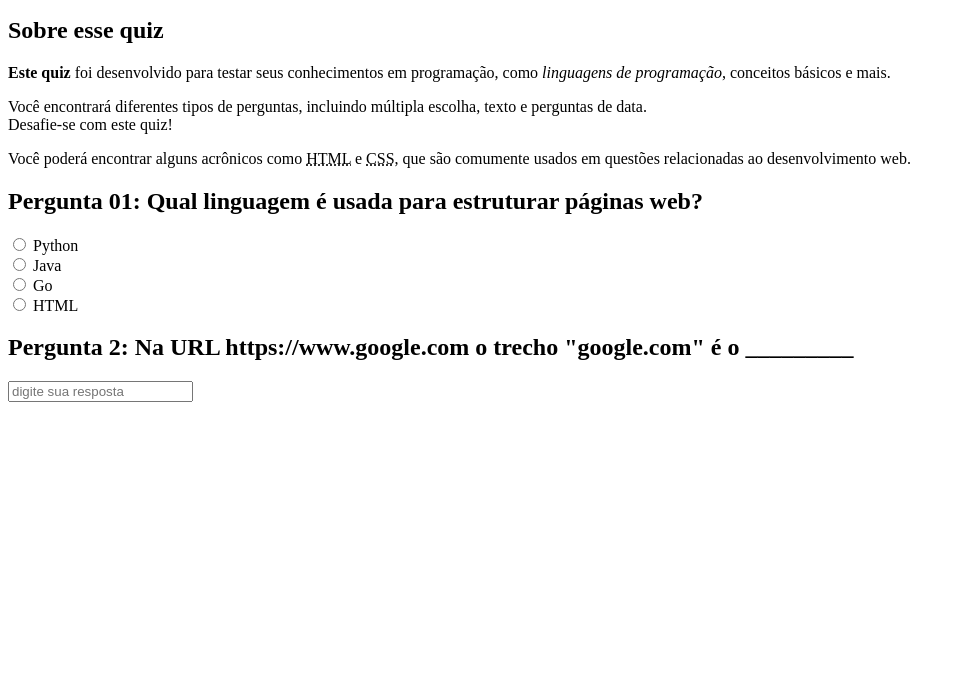
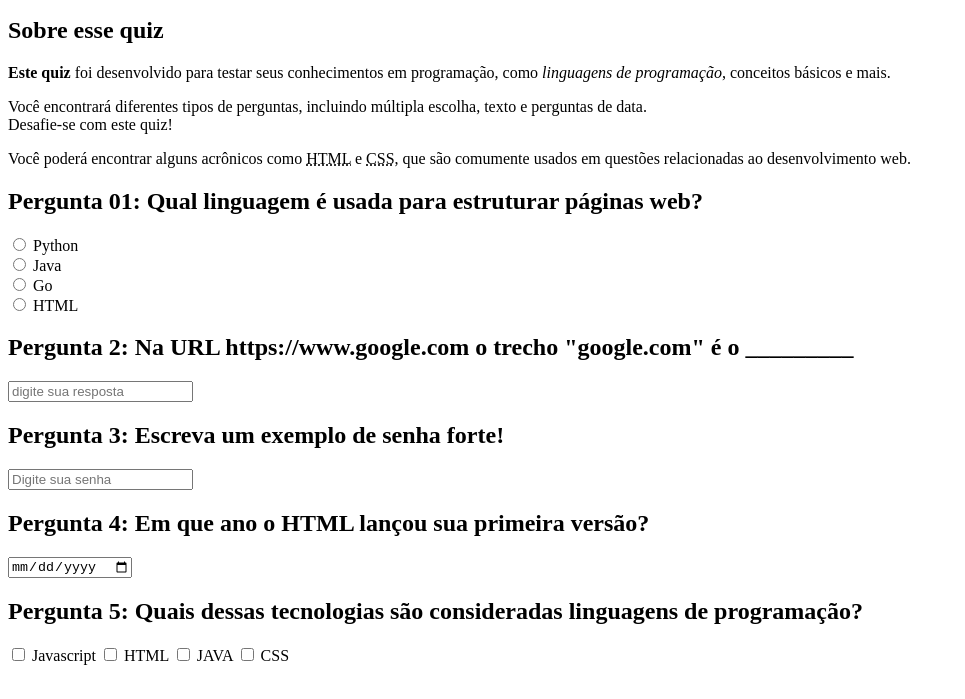
Before and after one commit to darkbehemoth13/HtmlBallerine, a plain HTML site: page index.html in a window 1280 px wide. Shown: the part 101-800 px from the top of the page, without its empty margins (0-965 px from the left). Drawn offline with Linux system fonts and the light colour scheme.

Commit message:
Adcionados mais inputs até pergunta 5.

```diff
--- a/index.html
+++ b/index.html
@@ -59,6 +59,48 @@
 
 
            </section>
+           <!--Pergunta 3: Senha-->
+           <section>
+            <h2>Pergunta 3: Escreva um exemplo de senha forte!</h2>
+                <form >
+                    <input type="password" name="pergunta3" id="p3"
+                    placeholder="Digite sua senha" >
+
+                </form>
+
+           </section>
+           <!--Pergunta 4: Data-->
+           <section>
+                <h2>Pergunta 4: Em que ano o HTML lançou sua primeira versão? </h2>
+                <form>
+
+                    <input type="date" id="p4" name="pergunta4">
+
+                </form>
+           </section>
+           <!--Pergunta 5: Múltipla escolha -->
+           <section>
+                <h2>Pergunta 5: Quais dessas tecnologias são consideradas linguagens de programação?</h2>
+                <form>
+                    <input type="checkbox" name="pergunta5" id="p5a" value="Javascript">
+                    <label for="p5a">Javascript</label>
+
+                    <input type="checkbox" name="pergunta5" id="p5b" value="HTML">
+                    <label for="p5a">HTML</label>
+
+                    <input type="checkbox" name="pergunta5" id="p5c" value="JAVA">
+                    <label for="p5a">JAVA</label>
+
+                    <input type="checkbox" name="pergunta5" id="p5d" value="CSS">
+                    <label for="p5a">CSS</label>
+
+
+
+
+                </form>
+
+           </section>
+
         </main>
 
         <footer>
```
